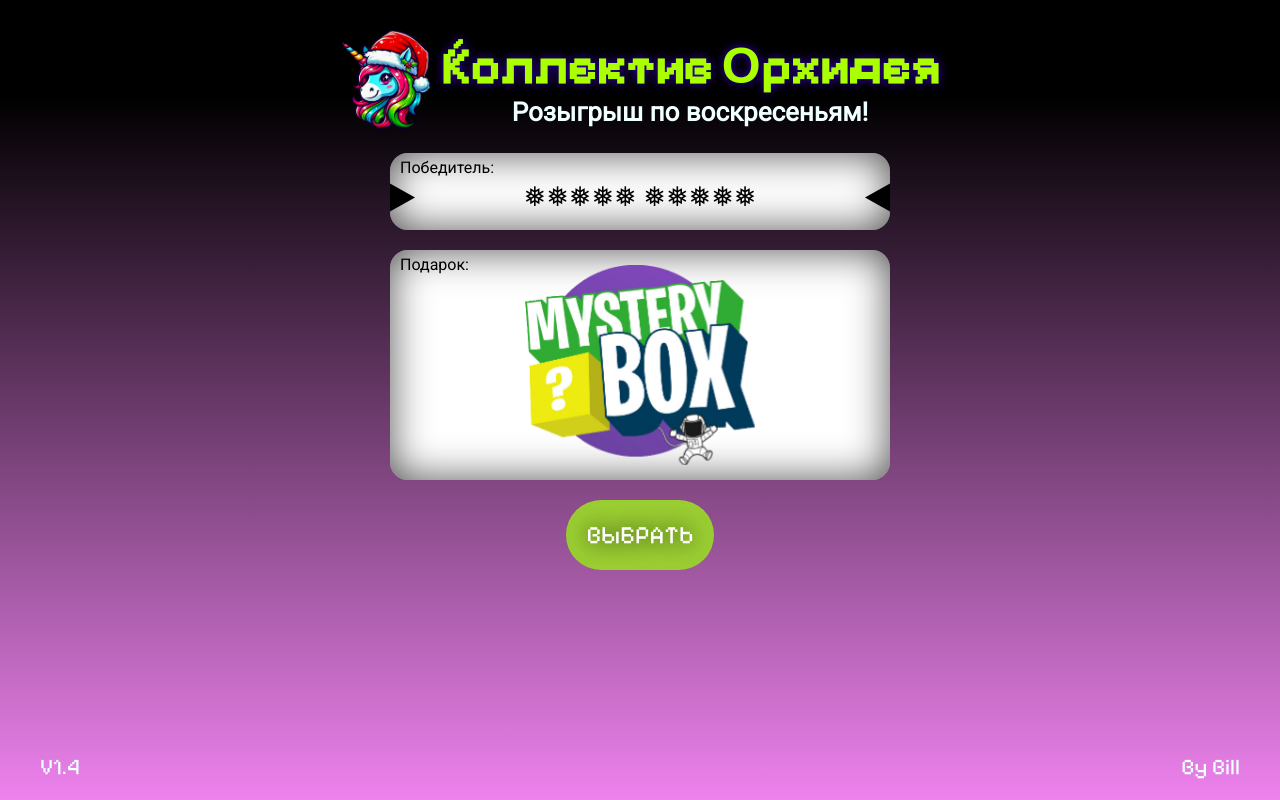
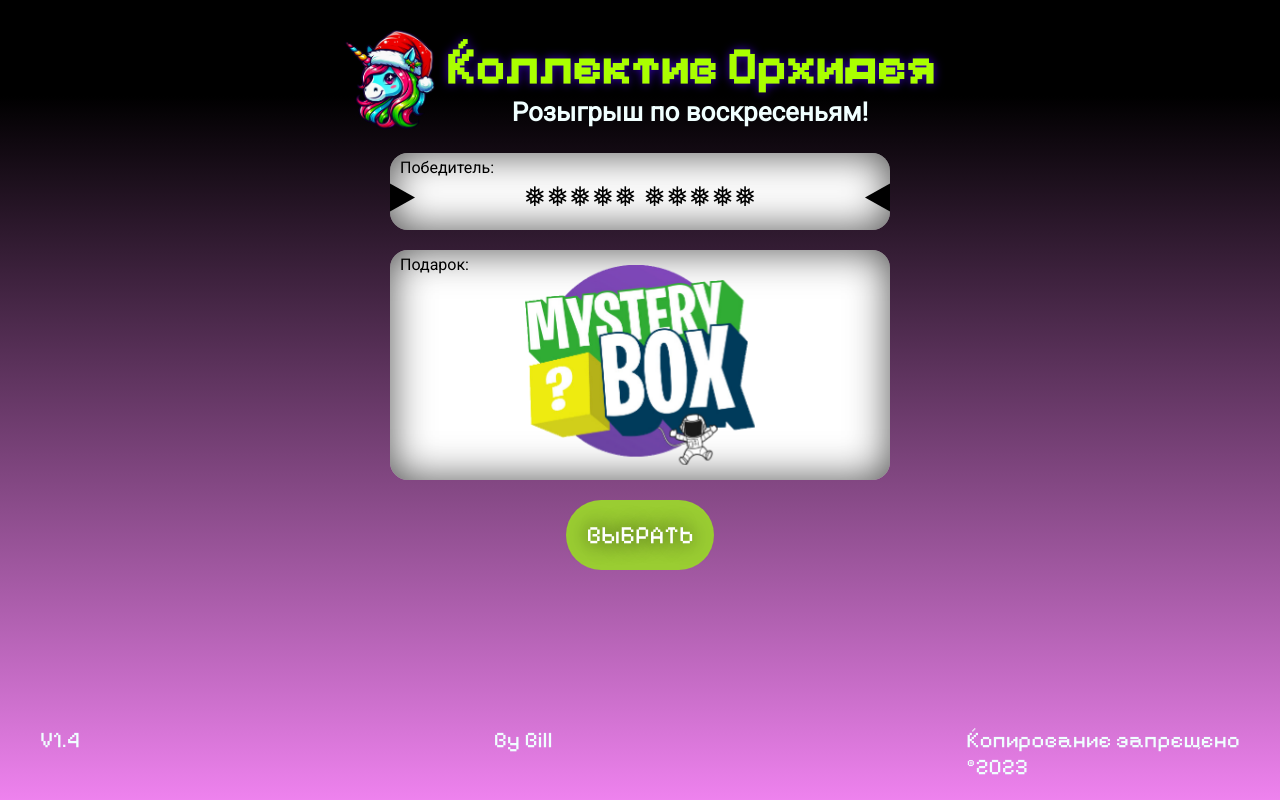
Before and after one commit to BillyValt/Orchid-Prize, a plain HTML site: page index.html in a window 1280 px wide. Drawn offline with Linux system fonts and the light colour scheme.

Commit message:
Update index.html

```diff
--- a/index.html
+++ b/index.html
@@ -1,5 +1,6 @@
 <!DOCTYPE html>
 <html lang="en">
+
 <head>
   <meta charset="UTF-8">
   <meta name="viewport" content="width=device-width, initial-scale=1.0">
@@ -23,7 +24,7 @@
       <a href="settings.html"><img class=" unicorn-img" src="unicorn.png" alt=""></a>
 
       <div>
-        <h1 class="title">Коллектив Орхидея</h1>
+        <h1 class="title">Коллектив Oрхидея</h1>
         <h2 class="title2">
           Розыгрыш по воскресеньям!
         </h2>
@@ -69,6 +70,10 @@
     <footer class="footer">
       <div> V1.4</div>
       <div>By Bill</div>
+      <div>Копирование запрещено
+        <br>
+        ©2023
+      </div>
     </footer>
   </div>
 
```
